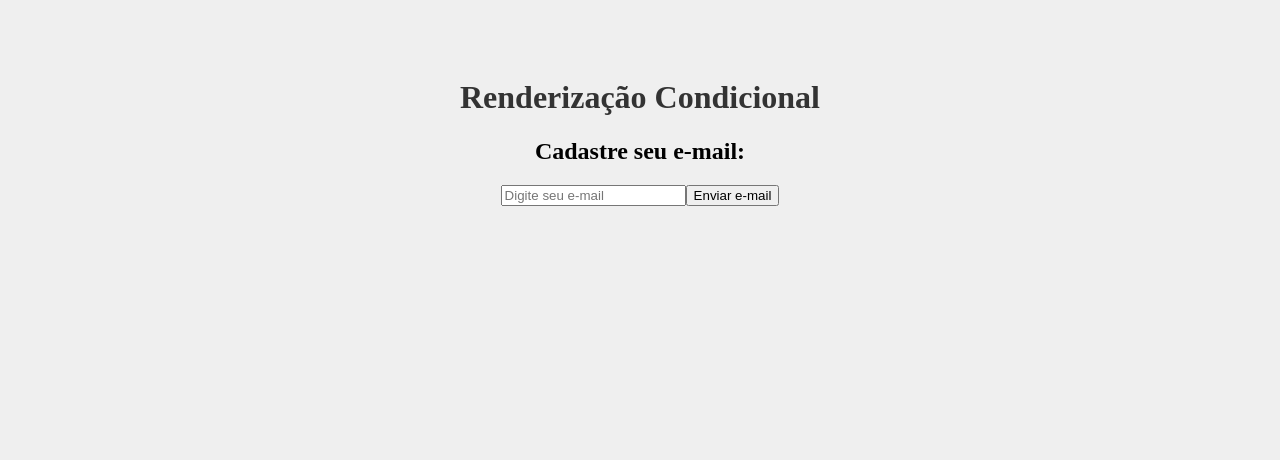
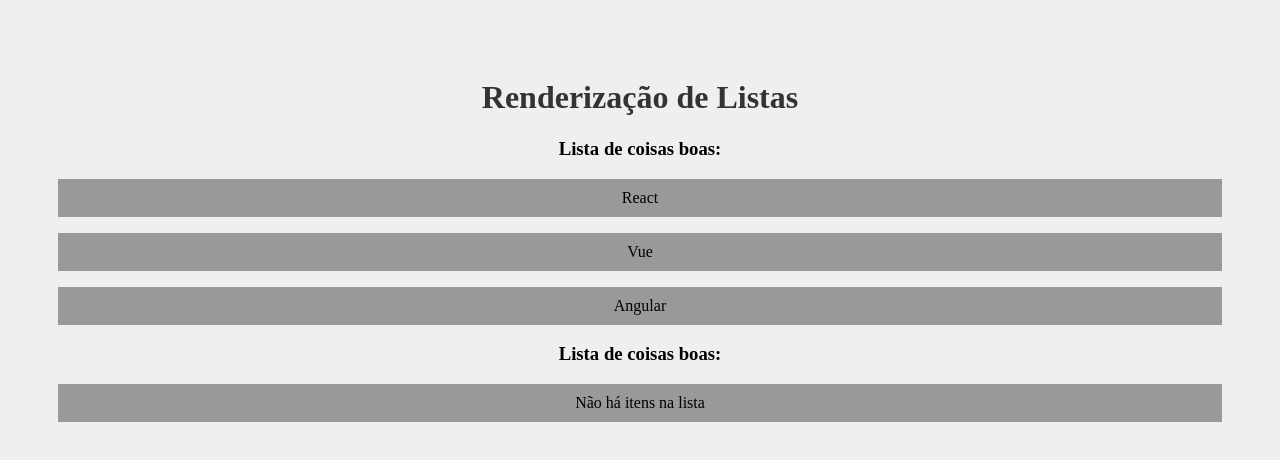
Before and after one commit to caiodutra08/react-course, a React (Create React App) app in the folder meu-projeto/: page / in a window 1280 px wide. Shown: the top 460 px of the page. Built offline with nearby package versions, Linux system fonts and the light colour scheme.

Commit message:
Decima terceira aula/ Thirteenth class

```diff
--- a/meu-projeto/src/App.js
+++ b/meu-projeto/src/App.js
@@ -1,11 +1,15 @@
 import "./App.css";
-import Condicional from "./components/Condicional";
+import OutraLista from "./components/OutraLista";
+
 
 function App() {
+	const meusItens = ["React", "Vue", "Angular"];
+
 	return (
 		<div className="App">
-			<h1>Renderização Condicional</h1>
-			<Condicional />
+			<h1>Renderização de Listas</h1>
+			<OutraLista itens={meusItens}/>
+			<OutraLista itens={[]}/>
 		</div>
 	);
 }
--- /dev/null
+++ b/meu-projeto/src/components/OutraLista.js
@@ -0,0 +1,14 @@
+function OutraLista({ itens }) {
+	return (
+		<>
+			<h3>Lista de coisas boas:</h3>
+			{itens.length > 0 ? (
+				itens.map((item, index) => <p key={index}>{item}</p>)
+			) : (
+				<p>Não há itens na lista</p>
+			)}
+		</>
+	);
+}
+
+export default OutraLista;
```
